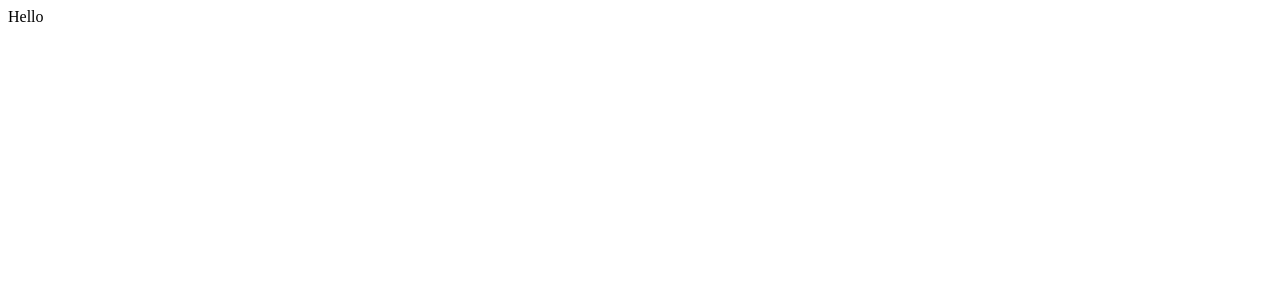
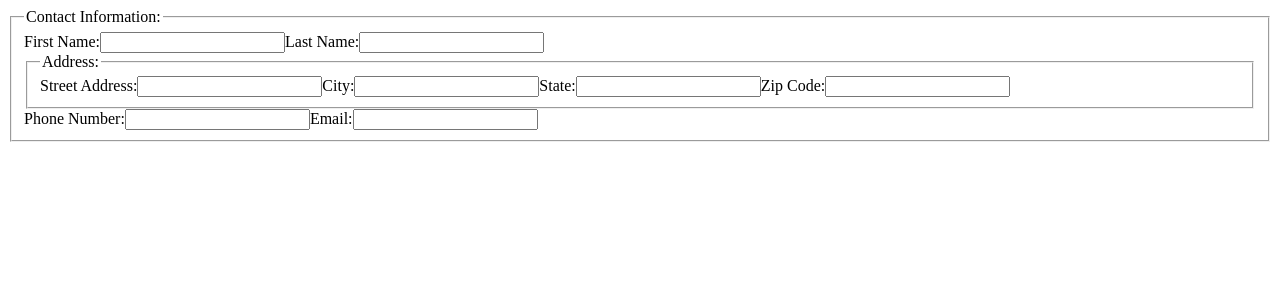
Before and after one commit to olsenjames1116/cv-application, a React (Create React App) app: page / in a window 1280 px wide. Shown: the top 300 px of the page. Built offline with nearby package versions, Linux system fonts and the light colour scheme.

Commit message:
Contact information input displays on page

```diff
--- a/src/components/Input.js
+++ b/src/components/Input.js
@@ -7,7 +7,30 @@ export default class Input extends React.Component {
 
     render() {
         return (
-            <span>Hello</span>
+            <form>
+                <fieldset>
+                    <legend>Contact Information:</legend>
+                    <label htmlFor='firstName'>First Name:</label>
+                    <input type='text' id='firstName'></input>
+                    <label htmlFor='lastName'>Last Name:</label>
+                    <input type='text' id='lastName'></input>
+                    <fieldset>
+                        <legend>Address:</legend>
+                        <label htmlFor='street'>Street Address:</label>
+                        <input type='text' id='street'></input>
+                        <label htmlFor='city'>City:</label>
+                        <input type='text' id='city'></input>
+                        <label htmlFor='state'>State:</label>
+                        <input type='text' id='state'></input>
+                        <label htmlFor='zip'>Zip Code:</label>
+                        <input type='number' id='zip'></input>
+                    </fieldset>
+                    <label htmlFor='phone'>Phone Number:</label>
+                    <input type='number' id='phone'></input>
+                    <label htmlFor='email'>Email:</label>
+                    <input type='email' id='email'></input>
+                </fieldset>
+            </form>
         );
     }
 }
```
